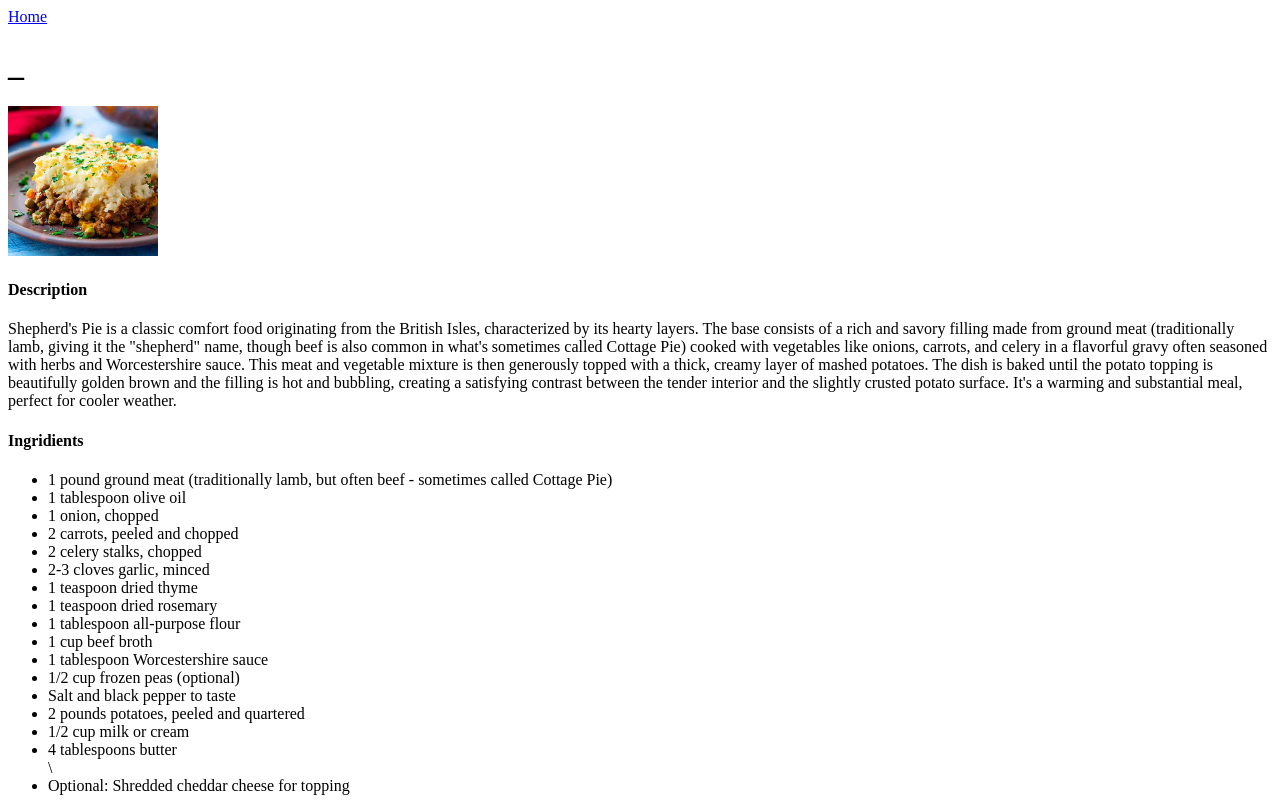
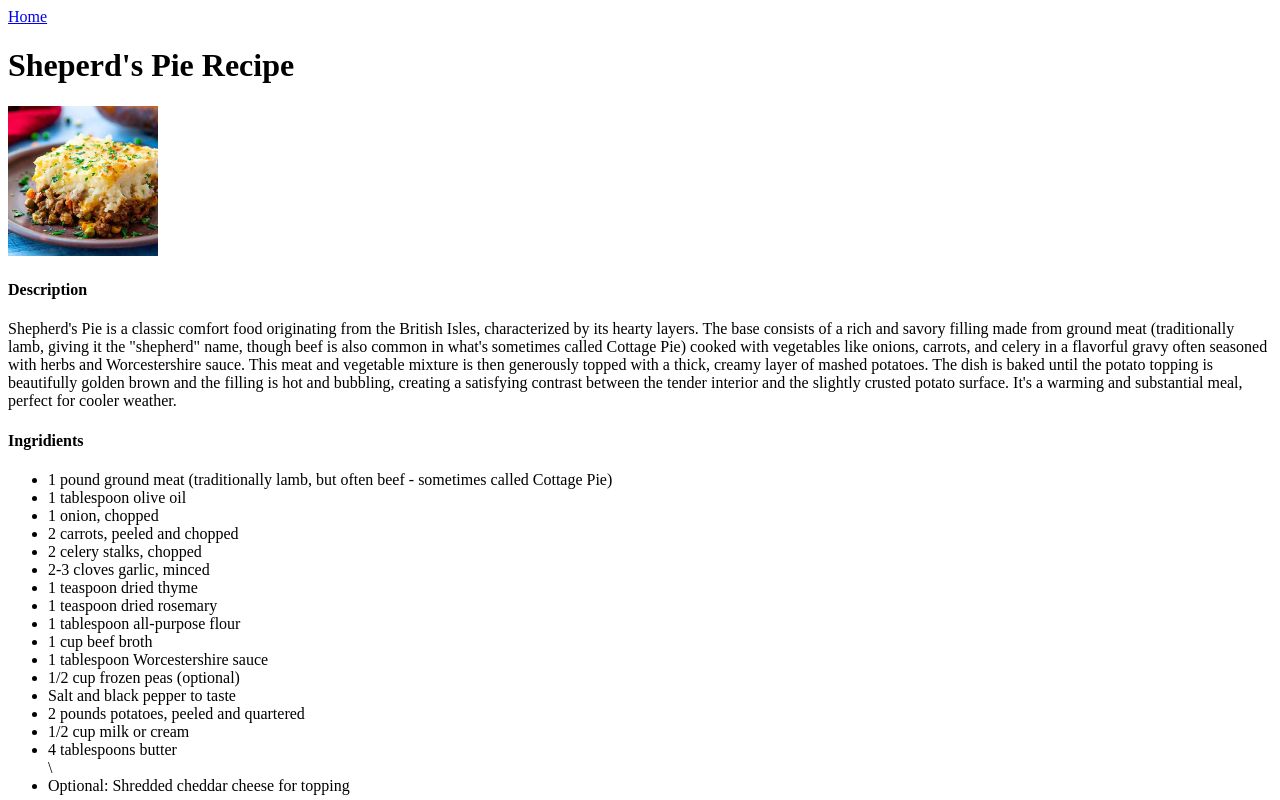
Before and after one commit to M-palao/odin-recipes, a plain HTML site: page recipes/sheperds-pie.html in a window 1280 px wide. Shown: the top 800 px of the page. Drawn offline with Linux system fonts and the light colour scheme.

Commit message:
Edit heading from '_' to Sheperd's pie recipes
Heading was set as "_", edit heading as Sheperd's pie Recipe

```diff
--- a/recipes/sheperds-pie.html
+++ b/recipes/sheperds-pie.html
@@ -7,7 +7,7 @@
 
     <body>
         <a href="../index.html">Home</a>
-        <h1>_</h1>
+        <h1>Sheperd's Pie Recipe</h1>
         <img src="../images/Shepherds-Pie.jpg" alt="Finished sheperd's pie dish" width="150">
         <h4>Description</h4>
         <p>
```
